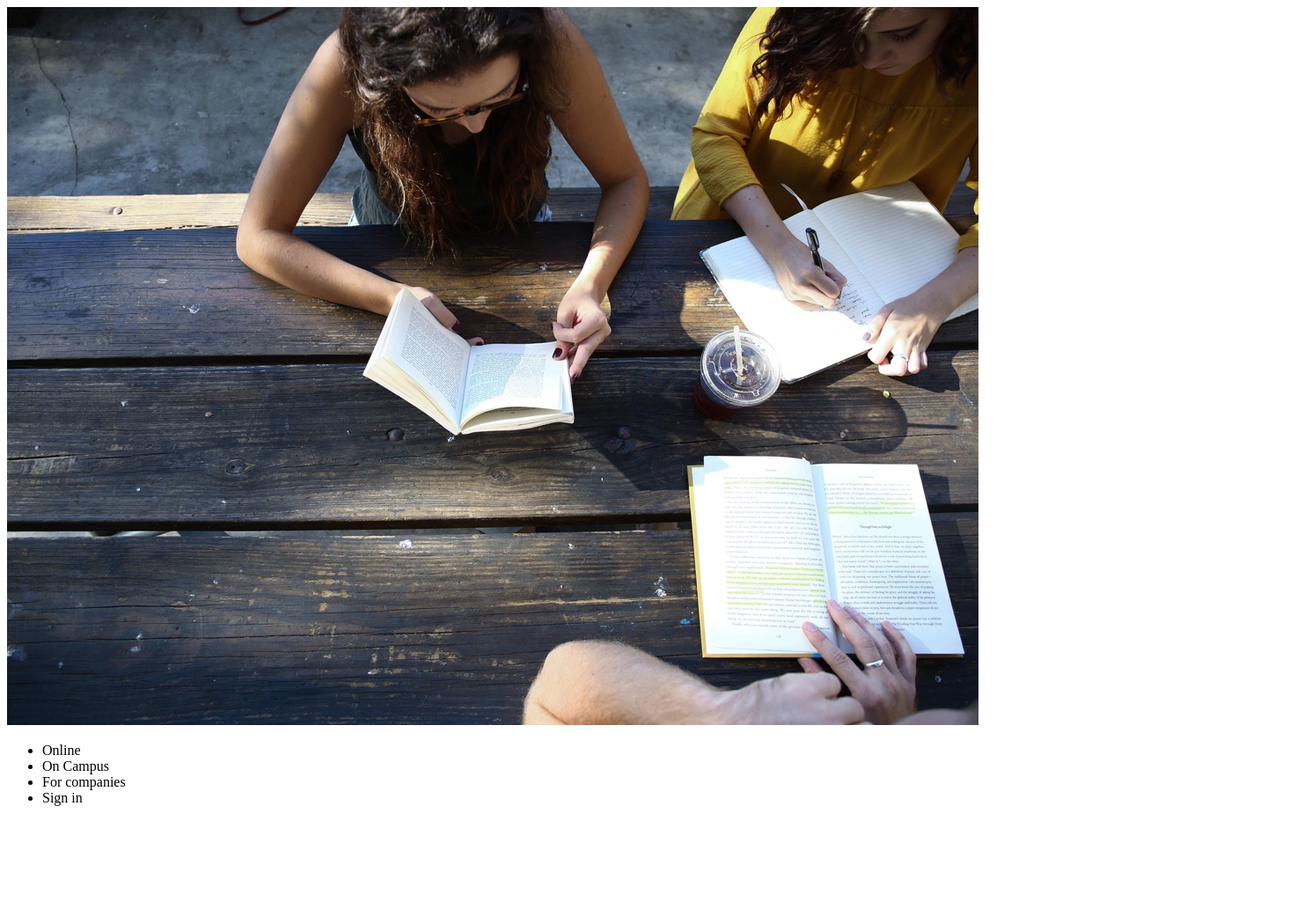
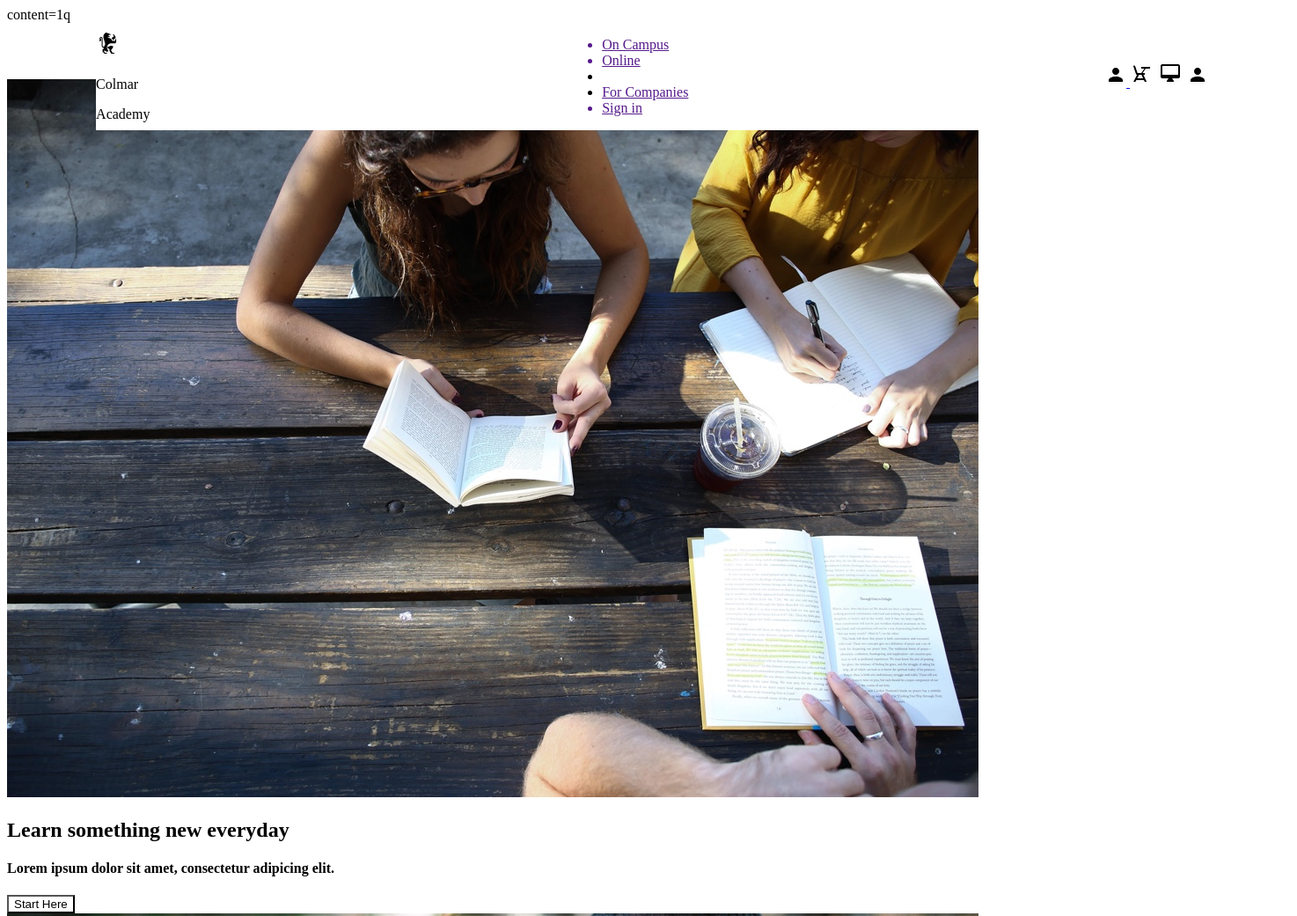
Before and after one commit to TalkPearce/colmar-academy, a plain HTML site: page index.html in a window 1280 px wide. Shown: the top 1041 px of the page at 88% size, 1474 px wide, since content can reach past the window. Before the commit the page ends 958 px from the top, so only its background shows below. Drawn offline with Linux system fonts and the light colour scheme.

Commit message:
First commit

```diff
--- a/index.html
+++ b/index.html
@@ -1,26 +1,82 @@
 <!DOCTYPE html>
 <html>
+<head>
+    <meta charset="UTF-8"/>
+    <meta name="viewport" content="width=device-width initial-scale="1">
 
-<head>
-    <meta name="viewport" content="width=device-width initial-scale="1">
-    <link href="./resources/css/sstyle.css">
+    <meta https=-equiv="X-UA-Compatible" content="ie-edge"> content=1q
+    <link rel="stylesheet" href="./resources/css/style.css" type="text/css">
+    <title>Colmar Academy</title>
 </head>
     <header>
-        <img class="logo" src="resources/images/banner.jpg">
         <nav class="desktop">
-
+        <div class ="logo">
+        <img class="logo" src="resources/images/ic-logo.svg">
+        <p>Colmar</p>
+        <span>Academy</span>
+        </div>
         <ul>
-            <li class="link--cta"><a = "#">Online</a></li>
-            <li><a = "#">On Campus</a></li>
-            <li><a = "#">For companies</a></li>
-            <li><a = "#">Sign in</a></li>
+            <a href=""><li>On Campus</li></a>
+            <a href=""><li>Online<li></a>
+            <a href=""><li>For Companies</li></a>
+            <a href=""><li>Sign in</li></a>
         </ul>
-        </nav>
-        <nav class="mobile">
-            <img src="">
-            <img src="">
-            <img src="">
-            <img src="">
+        <div class="mobile--nav">
+            <a href="#"
+                ><img src="resources/images/ic-login.svg" alt="Colmar academy logo"/> </a>
+            <a href="#"
+                ><img src="resources/images/ic-on-campus.svg" alt="Campus icon"/></a>
+            <a href="#"
+                ><img src="resources/images/ic-online.svg" alt="Online icon"/></a>
+            <a href="#"
+                ><img src="resources/images/ic-login.svg" alt="Login icon"></a>
+        </div>
         </nav>
     </header>
+<main>
+    <!-- Hero Section-->
+    <section class="hero-container">
+        <div class="hero-left">
+            <img src="resources/images/banner.jpg"
+            alt="Banner image of three people sitting together"
+            />
+            </div>
+            <div class="hero-right">
+                <h1>Learn something new everyday</h1>
+                <h4>Lorem ipsum dolor sit amet, consectetur adipicing elit.</h4>
+                <a href=""><button>Start Here</button></a>
+            </div>
+        </div>
+    </section>
+    <!-- News Section -->
+    <section class="news-container">
+        <article class="news-left">
+            <img src="resources/images/information-main.jpg" alt="A man reading a book" />
+            <div class="news-left-info">
+                <h2>It doesn't hurt to keep practicing</h2>
+                <p>
+                    "Curabitur vitae libero in ipsum portitor consequat. Aliquam et commodo lectus, nec consequat neque.  Sed non accumsanurna.
+                    Paselles sed consequat ex.  Etiam eget magna Laoreet, effictiur dolor consequat, tristique ligula"
+                </p>
+                <p>Emanuel, Sr Strategist at Hiring.com</p>
+            </div>
+        </article>
+        <section class="news-right">
+            <div class="orientation">
+                <div class="orientation-img">
+                    <img
+                        class="orientation-left-desktop"
+                        src="resources/images/information-orientation.jpg"
+                    />
+                    <img
+                        class="orientation-left-mobile"
+                        src="resources/images/information-orientation-mobile.jpg"
+                        alt="Shadows of a few people"
+                    />
+                </div>
+                <div class="orientation info"
+            </div>
+        </section>
+    </section>
+</main>
 </html>
--- a/resources/css/style.css
+++ b/resources/css/style.css
@@ -2,20 +2,30 @@
     background-color: white;
 }
 
+
+
+ /*  Header  */
+
 header {
-    border-bottom: 1px grey;
     height: 4rem;
-  }
-
-.logo {
-    margin-left: 1.5625rem;
-    height: 2rem;
+    padding: 0 8%;
+    position: relative;
+    width: 100%;
 }
 
-link--cta{
-    margin-left: 1rem;
+nav {
+    display: flex;
+    align-items: center;
+    justify-content: space-between;
 }
 
-@media screen {max-width;
+@media only screen and (max-width: 450px) {
+    header .desktop--cta {
+        display: none;
+    }
 
+    header .mobile--cta {
+        display: block;
+        width: 100%;
+    }
 }
```
Also changed, not shown: 2 other files.
